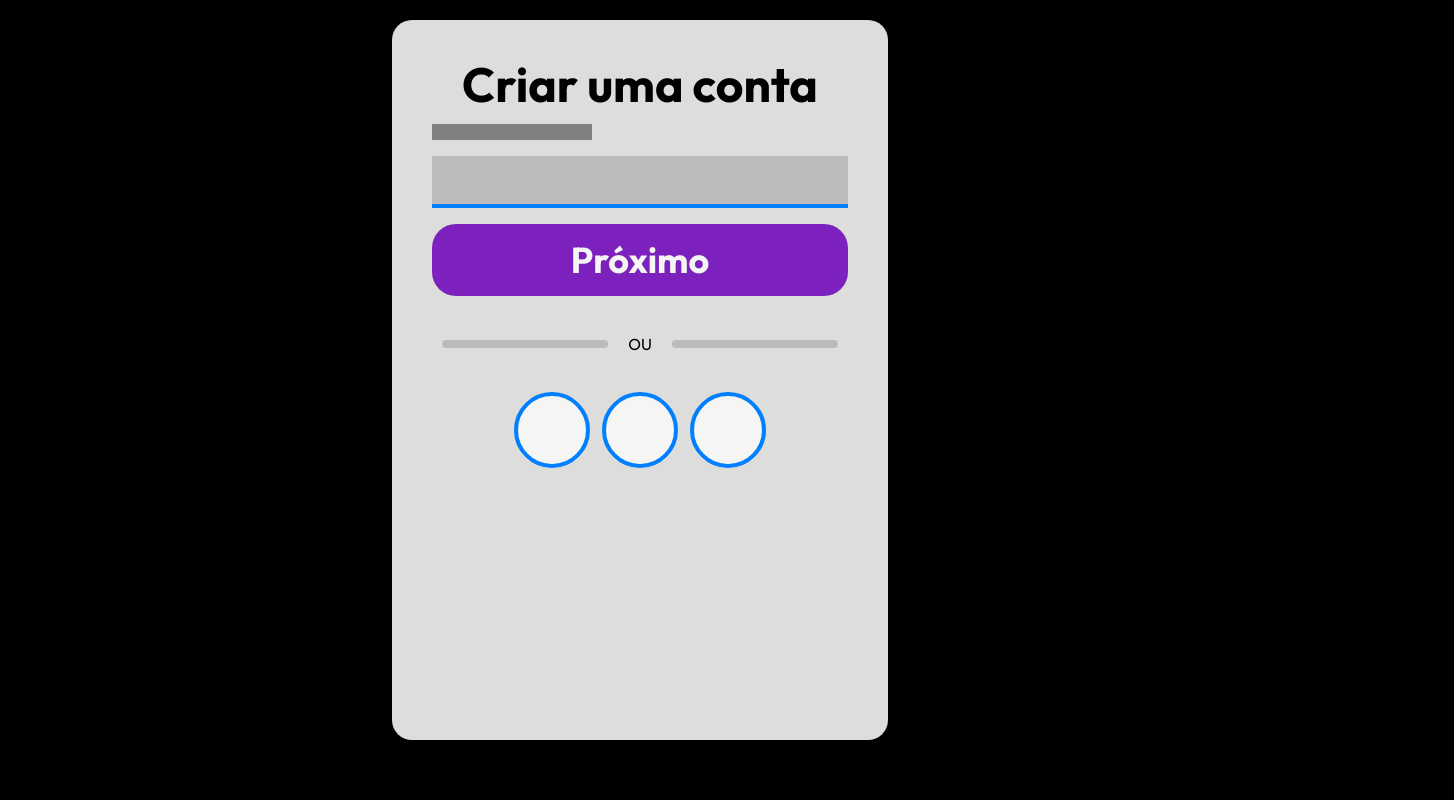
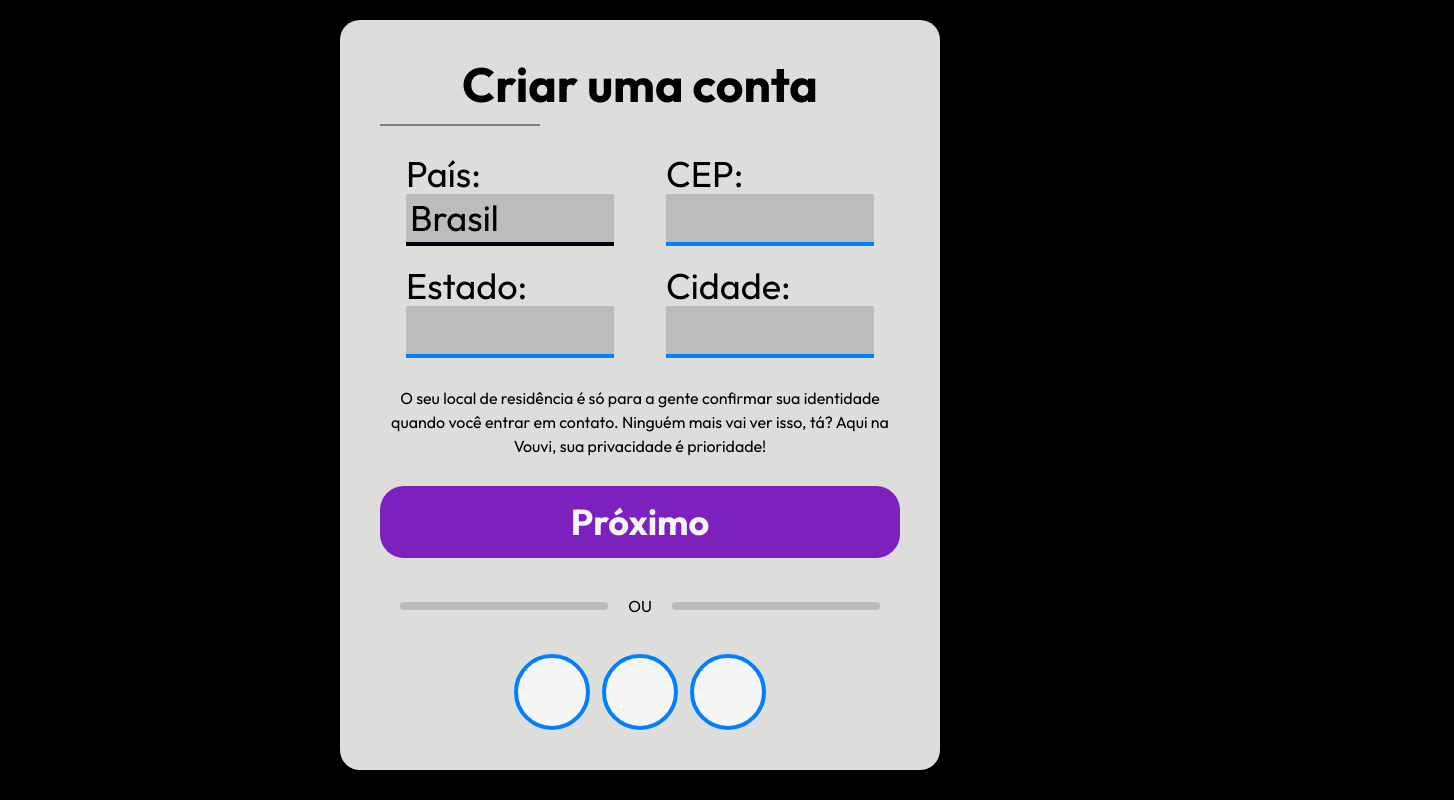
Before and after one commit to yanrafael/vouvi-frontend-client, a React (Vite) app: page /create-account in a window 1280 px wide. Shown: the top 800 px of the page, 1454 px wide, since content can reach past the window. Built offline with nearby package versions, Linux system fonts and the light colour scheme; some icons are missing.

Commit message:
Atualiza o formulário de cadastro

```diff
--- a/src/App.jsx
+++ b/src/App.jsx
@@ -13,8 +13,6 @@ function App() {
         <Route Component={Login} path="/login" />
         <Route Component={CreateAccount} path="/create-account" />
       </Routes>
-      <HeaderIntern /> {/* QA */}
-      <Profile />
     </>
   )
 }
--- a/src/components/Forms/ProgressBar.jsx
+++ b/src/components/Forms/ProgressBar.jsx
@@ -1,7 +1,7 @@
 function ProgressBar({ value }) {
     return (
         <>
-            <progress className="rounded-[5px]" max="100" value={value}></progress>
+            <progress className="rounded-[5px] mb-3" max="100" value={value}></progress>
         </>
     )
 }
--- a/src/components/pages/CreateAccount/CreateAccount.jsx
+++ b/src/components/pages/CreateAccount/CreateAccount.jsx
@@ -1,10 +1,17 @@
+import { useState } from "react";
 import CreateAccountStep1 from "./CreateAccountStep1";
 
 function CreateAccount() {
+    const [step, setStep] = useState(1);
+
     return (
-        <div className="flex justify-center items-center h-[90vh] m-5">
-            <form className="flex flex-col gap-4 bg-white bg-opacity-90 w-[40%] h-full rounded-sm p-10" action="">
-                <CreateAccountStep1 />
+        <div className="flex justify-center items-center sm:h-[850px] md:h-[750px] m-5">
+            <form className="flex flex-col gap-4 bg-white bg-opacity-90 w-[600px] h-full rounded-sm p-10" action="">
+                <h1 onClick={() => setStep(s => s + 1)} className="text-lg text-center font-bold">Criar uma conta</h1>
+
+                {
+                    step == 1 ? <CreateAccountStep1 /> : <p>Olá</p>
+                }
             </form>
         </div>
     );
--- a/src/components/pages/CreateAccount/CreateAccountStep1.jsx
+++ b/src/components/pages/CreateAccount/CreateAccountStep1.jsx
@@ -5,13 +5,39 @@ import ProgressBar from "../../Forms/ProgressBar";
 function CreateAccountStep1() {
     return (
         <>
-            <h1 className="text-lg text-center font-bold">Criar uma conta</h1>
-
             <ProgressBar value={0} />
 
-            <input className="bg-black bg-opacity-15 p-1 w-full border-b-4 border-b-secondary-200 focus:outline outline-secondary-200 text-base" type="" name="" id="" placeholder="" required />
+            {/* Área onde o usuário insere informações */}
+            <div className="flex flex-col gap-5 justify-around">
+                <div className="flex flex-row justify-around">
+                    <span className="flex flex-col w-[40%]">
+                        <label className="text-base w-fit" htmlFor="">País:</label>
+                        <input className="bg-black bg-opacity-15 p-1 w-full h-fit border-b-4 border-b-black focus:outline outline-secondary-200 text-base" type="text" name="country" id="country" value="Brasil" readOnly />
+                    </span>
+                    <span className="flex flex-col w-[40%]">
+                        <label className="text-base w-fit" htmlFor="">CEP:</label>
+                        <input className="bg-black bg-opacity-15 p-1 w-full h-fit border-b-4 border-b-secondary-200 focus:outline outline-secondary-200 text-base" type="text" name="cep" id="cep" placeholder="" required />
+                    </span>
+                </div>
 
-            <input className="w-full bg-primary-200 hover:bg-secondary-200 text-white hover:text-secondary-300 transition-all hover:cursor-pointer py-4 rounded-md text-base font-bold" type="submit" value="Próximo" />
+                <div className="flex flex-row justify-around">
+                    <span className="flex flex-col w-[40%]">
+                        <label className="text-base w-fit" htmlFor="">Estado:</label>
+                        <input className="bg-black bg-opacity-15 p-1 w-full h-fit border-b-4 border-b-secondary-200 focus:outline outline-secondary-200 text-base" type="text" name="state" id="state" placeholder="" required />
+                    </span>
+                    <span className="flex flex-col w-[40%]">
+                        <label className="text-base w-fit" htmlFor="">Cidade:</label>
+                        <input className="bg-black bg-opacity-15 p-1 w-full h-fit border-b-4 border-b-secondary-200 focus:outline outline-secondary-200 text-base" type="text" name="city" id="city" placeholder="" required />
+                    </span>
+                </div>
+            </div>
+
+            <p className="text-center text-[16px] my-3">
+                O seu local de residência é só para a gente confirmar sua identidade quando você entrar em contato. Ninguém mais vai ver isso, tá? Aqui na Vouvi, sua privacidade é prioridade!
+            </p>
+
+            {/* Botão de enviar/próximo */}
+            <input className="w-full bg-primary-200 hover:bg-secondary-200 text-white hover:text-secondary-300 transition-all hover:cursor-pointer py-4 rounded-md text-base font-bold" type="button" value="Próximo" />
 
             <div className="w-full my-5 flex flex-row justify-center items-center gap-5">
                 <span className="bg-[#BBB] h-2 w-[40%] rounded-xl"></span>
@@ -20,9 +46,9 @@ function CreateAccountStep1() {
             </div>
 
             <div className="flex flex-row justify-center items-center gap-3">
-                <span className="border-4 p-1 bg-white border-secondary-200 rounded-full"><Icon icon={"flat-color-icons:google"} width={"60px"} /></span>
-                <span className="border-4 p-1 bg-white border-secondary-200 rounded-full"><Icon icon={"ic:baseline-facebook"} width={"60px"} /></span>
-                <span className="border-4 p-1 bg-white border-secondary-200 rounded-full"><Icon icon={"ic:baseline-apple"} width={"60px"} /></span>
+                <span className="cursor-pointer border-4 p-1 bg-white border-secondary-200 rounded-full"><Icon icon={"flat-color-icons:google"} width={"60px"} /></span>
+                <span className="cursor-pointer border-4 p-1 bg-white border-secondary-200 rounded-full"><Icon icon={"ic:baseline-facebook"} width={"60px"} /></span>
+                <span className="cursor-pointer border-4 p-1 bg-white border-secondary-200 rounded-full"><Icon icon={"ic:baseline-apple"} width={"60px"} /></span>
             </div>
         </>
     );
--- a/src/components/pages/Login/Login.jsx
+++ b/src/components/pages/Login/Login.jsx
@@ -19,7 +19,7 @@ function Form() {
                 <input className="w-full bg-primary-200 hover:bg-secondary-200 text-white hover:text-secondary-300 transition-all hover:cursor-pointer py-4 rounded-md text-base font-bold" type="submit" value="Entrar" />
 
                 <div className="flex justify-between">
-                    <Link className="login-link" to="/new-account">criar conta</Link> <Link className="login-link" to="/forget-password">esqueci a senha</Link>
+                    <Link className="login-link" to="/create-account">criar conta</Link> <Link className="login-link" to="/forget-password">esqueci a senha</Link>
                 </div>
 
                 <div className="w-full my-5 flex flex-row justify-center items-center gap-5">
```
Also changed, not shown: src/components/Header/HeaderWhite.jsx (+11 -10 lines).
